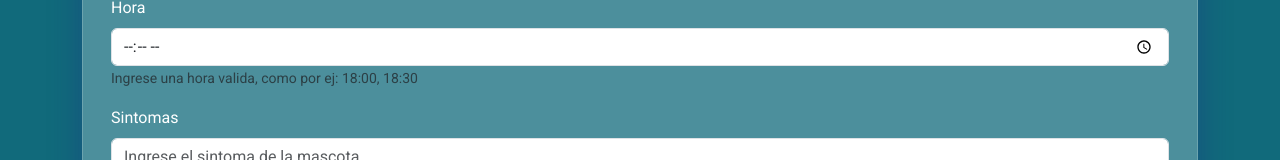
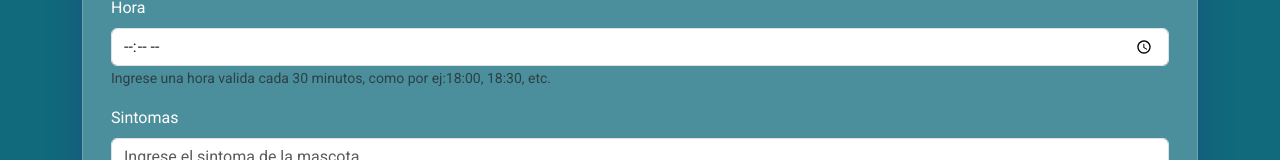
Before and after one commit to CosmeNicolas/TurnosVeterinaria, a React (Vite) app: page / in a window 1280 px wide. Shown: the part 383-543 px from the top of the page. Built offline with nearby package versions, Linux system fonts and the light colour scheme; a web font is replaced by a local one.

Commit message:
agregue una nueva aclaracion en los turnos sobre la carga de los mismos

```diff
--- a/src/components/Formulario.jsx
+++ b/src/components/Formulario.jsx
@@ -152,7 +152,7 @@ const Formulario = () => {
               required
             />
             <Form.Text id="hora"  className='text-grey'>
-              Ingrese una hora valida, como por ej: 18:00, 18:30
+              Ingrese una hora valida cada 30 minutos, como por ej:18:00, 18:30, etc.
             </Form.Text>
           </Form.Group>
           {/* Sintomas */}
```
